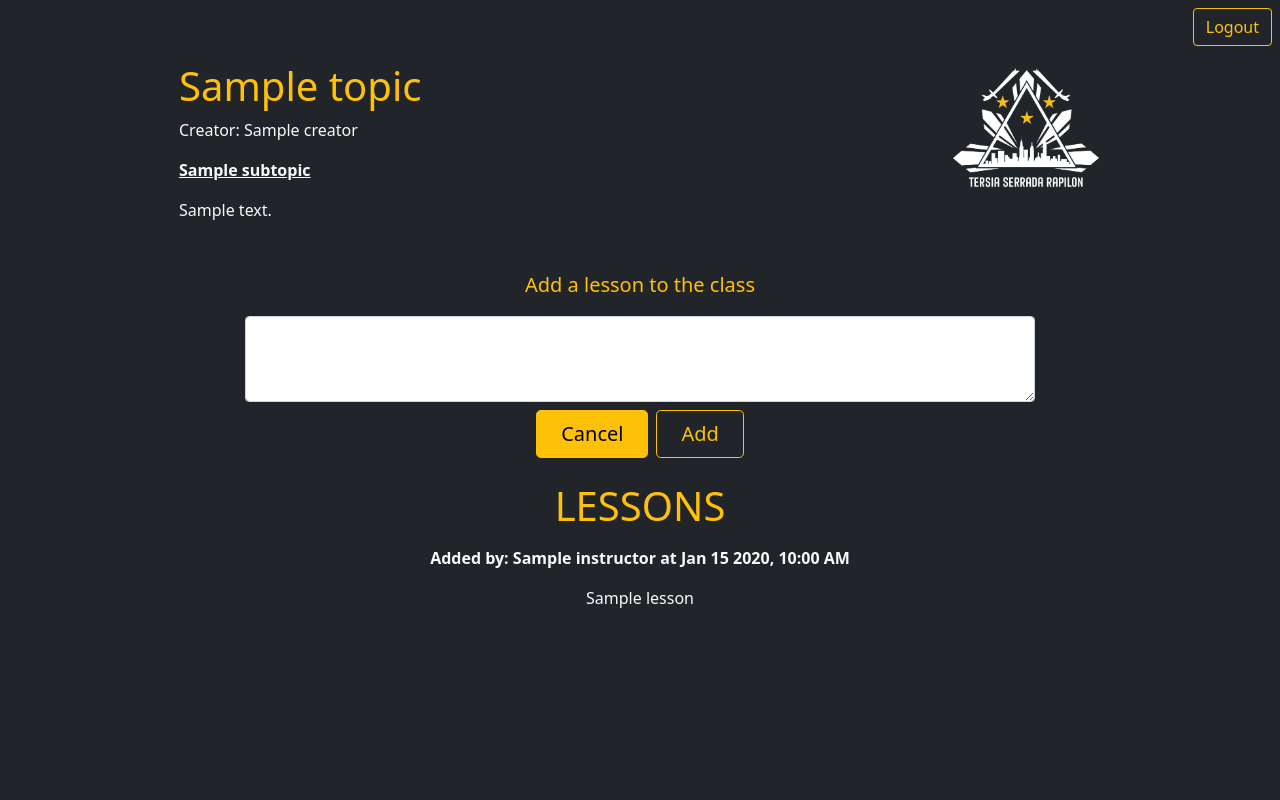
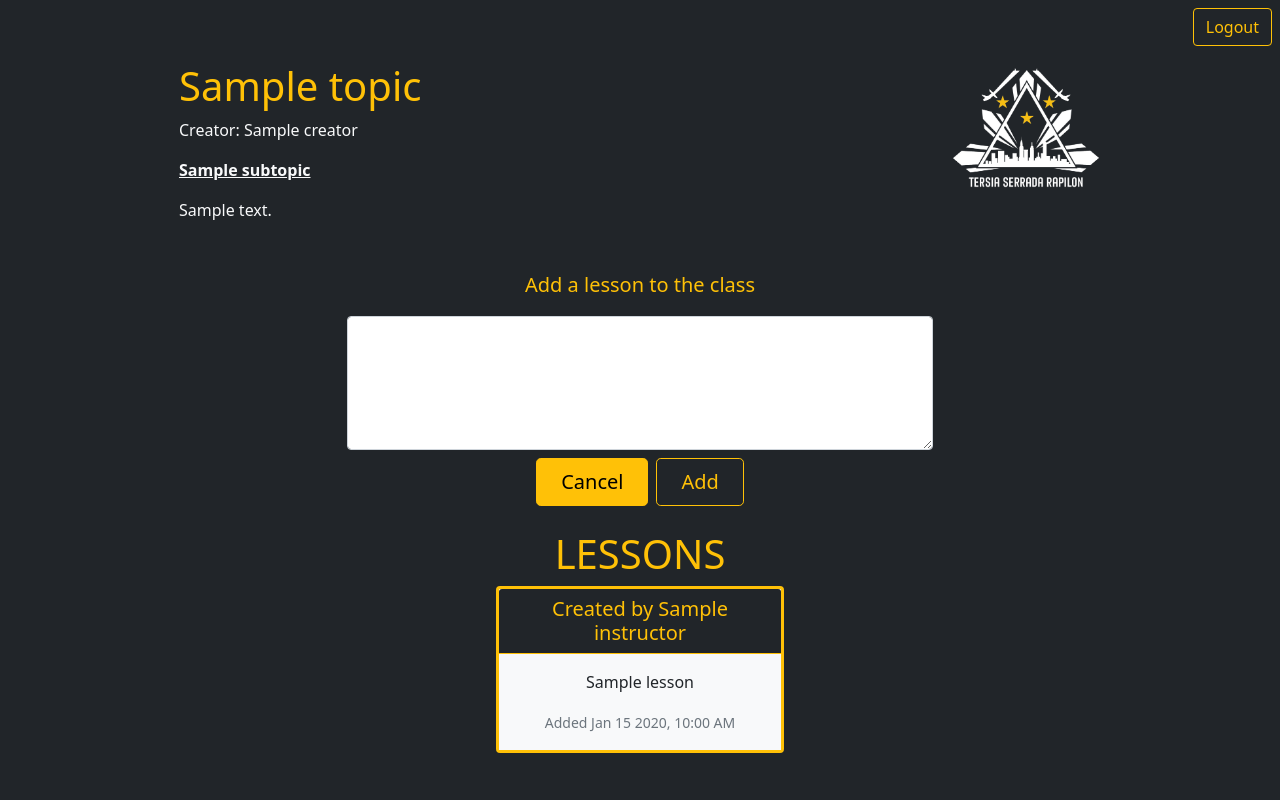
Before and after one commit to agruezo/InstructorPortal, a Flask app: template flask_app/templates/topicLesson.html in a window 1280 px wide. Run offline with Flask 2, Linux system fonts and the light colour scheme; the template is opened without the code that fills it: most values are stand-ins (such as "Sample title", 1, 10 or a date in 2020).

Commit message:
solo project complete

```diff
--- a/flask_app/models/topic.py
+++ b/flask_app/models/topic.py
@@ -54,7 +54,7 @@ class Topic:
 
     @classmethod
     def show_topic_and_creator(cls, data):
-        query = "SELECT *, users.first_name AS creator, topics.id AS topic FROM users "\
+        query = "SELECT *, users.first_name AS creator, topics.id AS number FROM users "\
         "LEFT JOIN topics ON users.id = topics.user_id "\
         "WHERE topics.id = %(id)s;"
         results = connectToMySQL(cls.db_name).query_db(query, data)
--- a/flask_app/templates/newTopic.html
+++ b/flask_app/templates/newTopic.html
@@ -14,7 +14,7 @@
         <h1 class="display-6 fw-bold text-light">CLASS IDEAS</h1>
         <div class="col-lg-6 mx-auto">
             <p class="text-light">
-            This can be a as general or specific as you would like it to be
+            This can be as general or specific as you would like it to be
             </p>
         </div>
         <div class="row d-flex justify-content-around">
--- a/flask_app/templates/topicLesson.html
+++ b/flask_app/templates/topicLesson.html
@@ -30,7 +30,7 @@
 
 	<div class="container-fluid text-light">
 		<div class="col-12 col-md-8 mx-auto">
-            <form action="/topics/{{current_topic.id}}/lessons/create" method="post" class="p-4 bg-dark text-light">
+            <form action="/topics/{{current_topic.number}}/lessons/create" method="post" class="p-4 bg-dark text-light">
                 {% with messages = get_flashed_messages(category_filter=['lesson']) %}
                     {% if messages %}
                     <div class="alert alert-danger" role="alert">
@@ -41,38 +41,46 @@
                     </div>
                     {% endif %}
                 {% endwith %}
-                <div class="row my-2">
+                <div class="row d-flex justify-content-center my-2">
                     <div class="col-md-12 text-center">
                         <p class="lead text-warning">Add a lesson to the class</p>
                     </div>
-                    <div class="col-md-12">
-                        <textarea name="lesson" class="form-control" rows="3"></textarea>
+                    <div class="col-md-9">
+                        <textarea name="lesson" class=" align-item-center form-control" rows="5"></textarea>
                     </div>
                     <div>
                         <input type="hidden" name="instructor" value="{{logged_in_user.id}}" class="form-control"/>
                     </div>
                     <div>
-                        <input type="hidden" name="topic_lesson" value="{{current_topic.id}}" class="form-control"/>
+                        <input type="hidden" name="topic_lesson" value="{{current_topic.number}}" class="form-control"/>
                     </div>
                 </div>
                 <div class="d-grid gap-2 d-sm-flex justify-content-sm-center">
-                    <a href="/topics/{{current_topic.id}}" class="btn btn-warning btn-lg px-4 gap-3">Cancel</a>
+                    <a href="/topics/{{current_topic.number}}" class="btn btn-warning btn-lg px-4 gap-3">Cancel</a>
                     <input type="submit" value="Add" class="btn btn-outline-warning btn-lg px-4">
                 </div>
             </form>
         </div>
         <h1 class="display-6 text-warning text-center">LESSONS</h1>
-        <div class="text-center my-3">
+        <div class="row d-flex justify-content-center">
             {% for lesson in current_lessons %}
-			<p><strong>Added by: {{lesson.instructor}} at {{lesson.created_at.strftime("%b %-d %Y, %-I:%M %p")}}</strong></p>
-			<p>{{lesson.lesson}}</p>
-			{% if lesson.instructor == logged_in_user.first_name or current_topic.creator == logged_in_user.first_name %}
-				<form action="/topics/{{current_topic.id}}/lessons/{{lesson.id}}/delete" method="post">
-					<input type="submit" value="Remove" class="btn btn-secondary mb-3">
-				</form>
-			{% endif %}
-			{% endfor %}
+            <div class="col-12 col-md-3 mb-2">
+                <div class="card border-3 border-warning text-center mx-auto" style="max-width: 18rem;">
+                    <h5 class="card-header bg-dark border-warning text-warning">Created by {{lesson.instructor}}</h5>
+                    <div class="card-body bg-light">
+                        <p class="card-text text-dark">{{lesson.lesson}}</p>
+                        <p class="card-text"><small class="text-muted">Added {{lesson.created_at.strftime("%b %-d %Y, %-I:%M %p")}}</small></p>
+                        {% if lesson.instructor == logged_in_user.first_name or current_topic.creator == logged_in_user.first_name %}
+                        <form action="/topics/{{current_topic.number}}/lessons/{{lesson.id}}/delete" method="post">
+                            <input type="submit" value="Remove" class="btn btn-secondary mb-3">
+                        </form>
+                        {% endif %}
+                    </div>
+                </div>
+            </div>
+            {% endfor %}
         </div>
+
 	</div>
 </body>
 </html>
```
Also changed, not shown: flask_app/templates/allTopics.html (+4 -4 lines), flask_app/templates/editTopic.html (+0 -60 lines).
